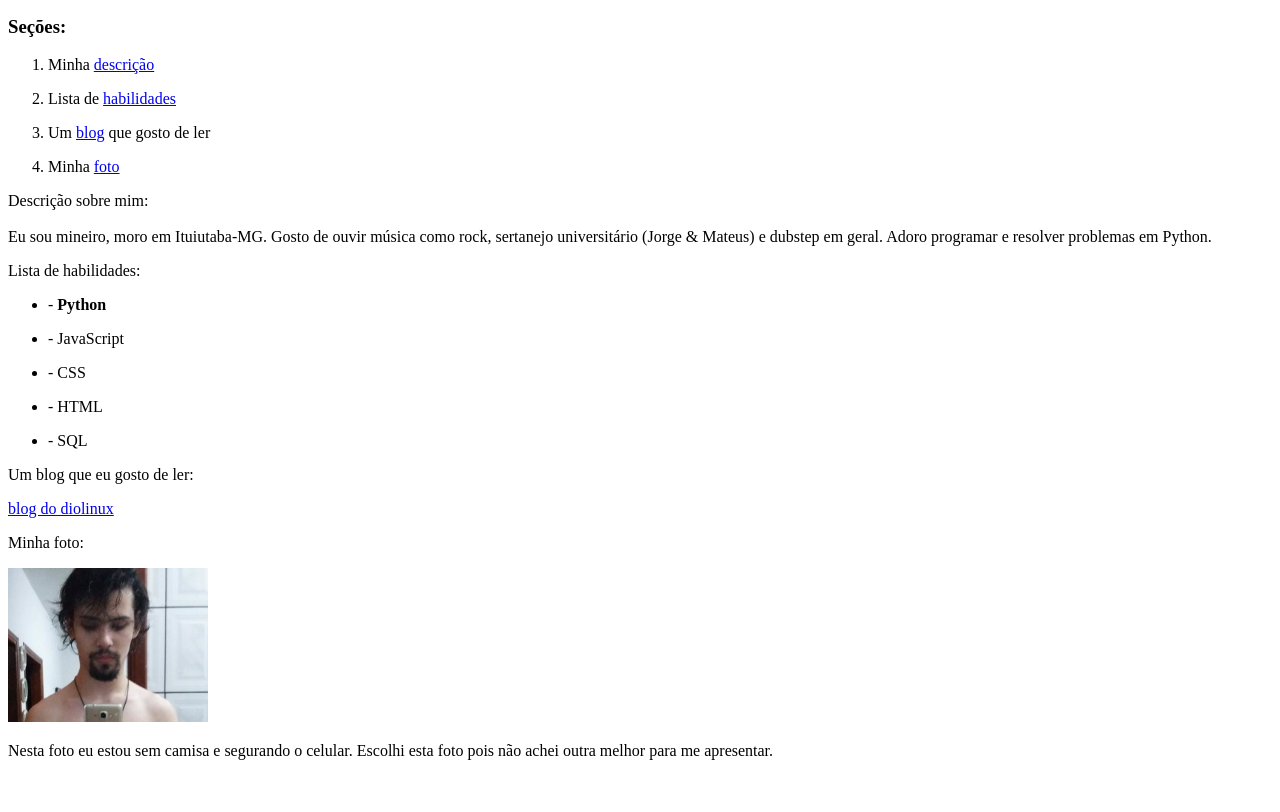
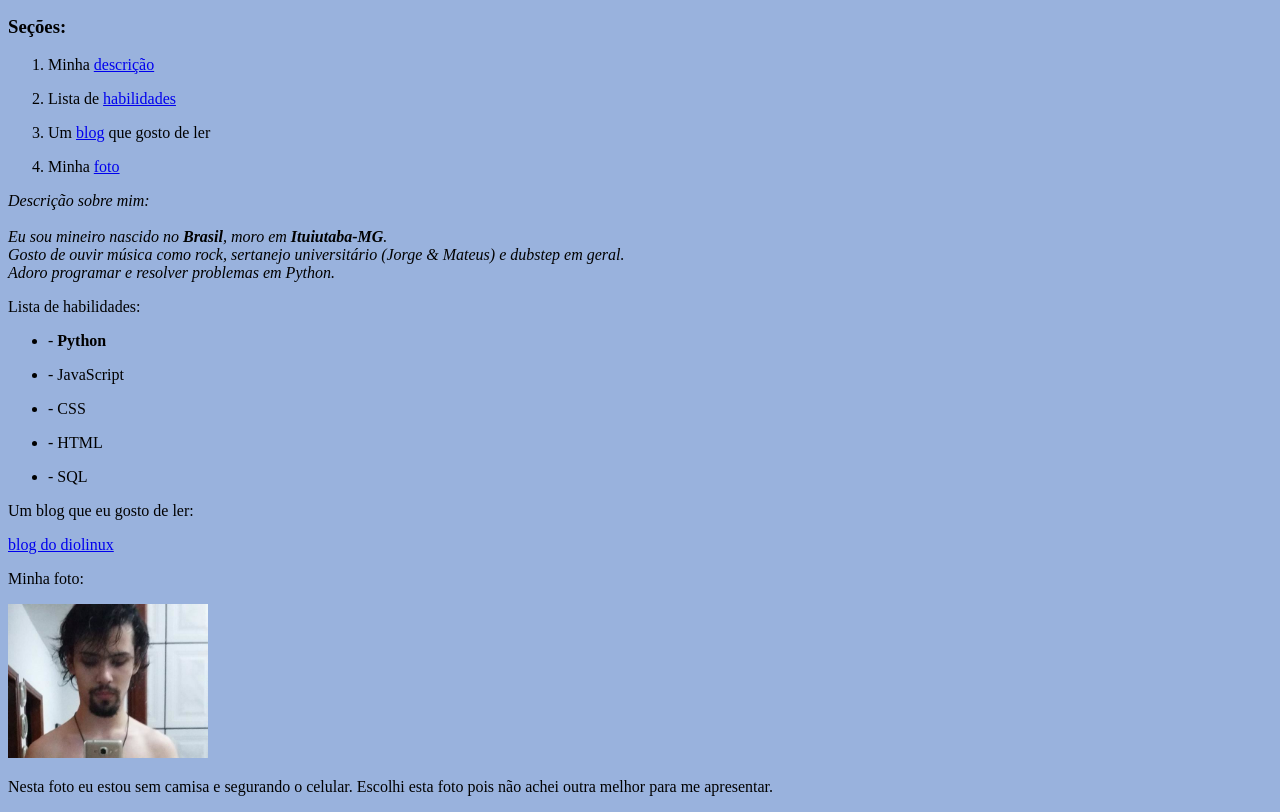
Before and after one commit to b166erbot/b166erbot.github.io, a plain HTML site: page index.html in a window 1280 px wide. Shown: the part 101-913 px from the top of the page. Before the commit the page ends 877 px from the top, so only its background shows below. Drawn offline with Linux system fonts and the light colour scheme.

Commit message:
fundamentos-secao2.2 colocando o estilo na descrição

```diff
--- a/index.html
+++ b/index.html
@@ -5,6 +5,7 @@
     <meta charset="UTF-8">
     <meta name="viewport" content="width=device-width, initial-scale=1.0">
     <title>Portfólio Web</title>
+    <link rel="stylesheet" href="./style.css">
 </head>
 
 <body>
@@ -27,11 +28,11 @@
             <p>Minha <a href="#minha foto">foto</a></p>
         </li>
     </ol>
-    <p id="minha descrição">
+    <p class="minha_descricao" id="minha descrição">
         Descrição sobre mim:<br><br>
-        Eu sou mineiro, moro em Ituiutaba-MG. Gosto de ouvir música
-        como rock, sertanejo universitário (Jorge & Mateus) e dubstep
-        em geral. Adoro programar e resolver problemas em Python.
+        Eu sou mineiro nascido no <strong>Brasil</strong>, moro em <strong>Ituiutaba-MG</strong>.<br>
+        Gosto de ouvir música como rock, sertanejo universitário (Jorge & Mateus) e dubstep
+        em geral.<br> Adoro programar e resolver problemas em Python.
     </p>
     <p id="habilidades">Lista de habilidades:</p>
     <ul>
--- a/style.css
+++ b/style.css
@@ -1,7 +1,11 @@
 body {
-    background-color: rgb(81, 156, 81);
+    background-color: #99B2DD;
 }
 
 .meu_nome, .minha_descricao {
     font-family: Verdana, Geneva, Tahoma, sans-serif sans-serif;
 }
+
+.minha_descricao {
+    font-style: oblique;
+}
```
